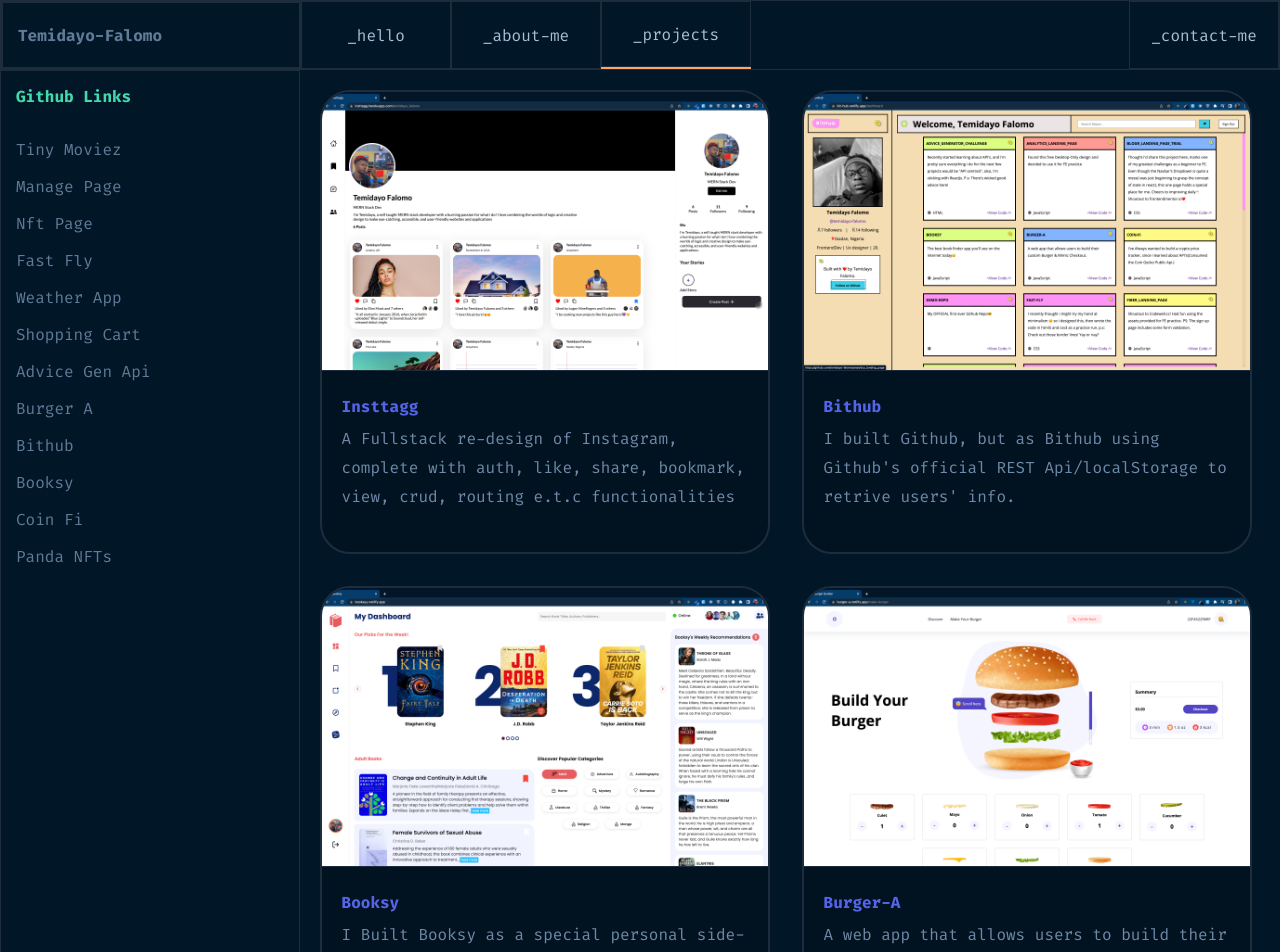
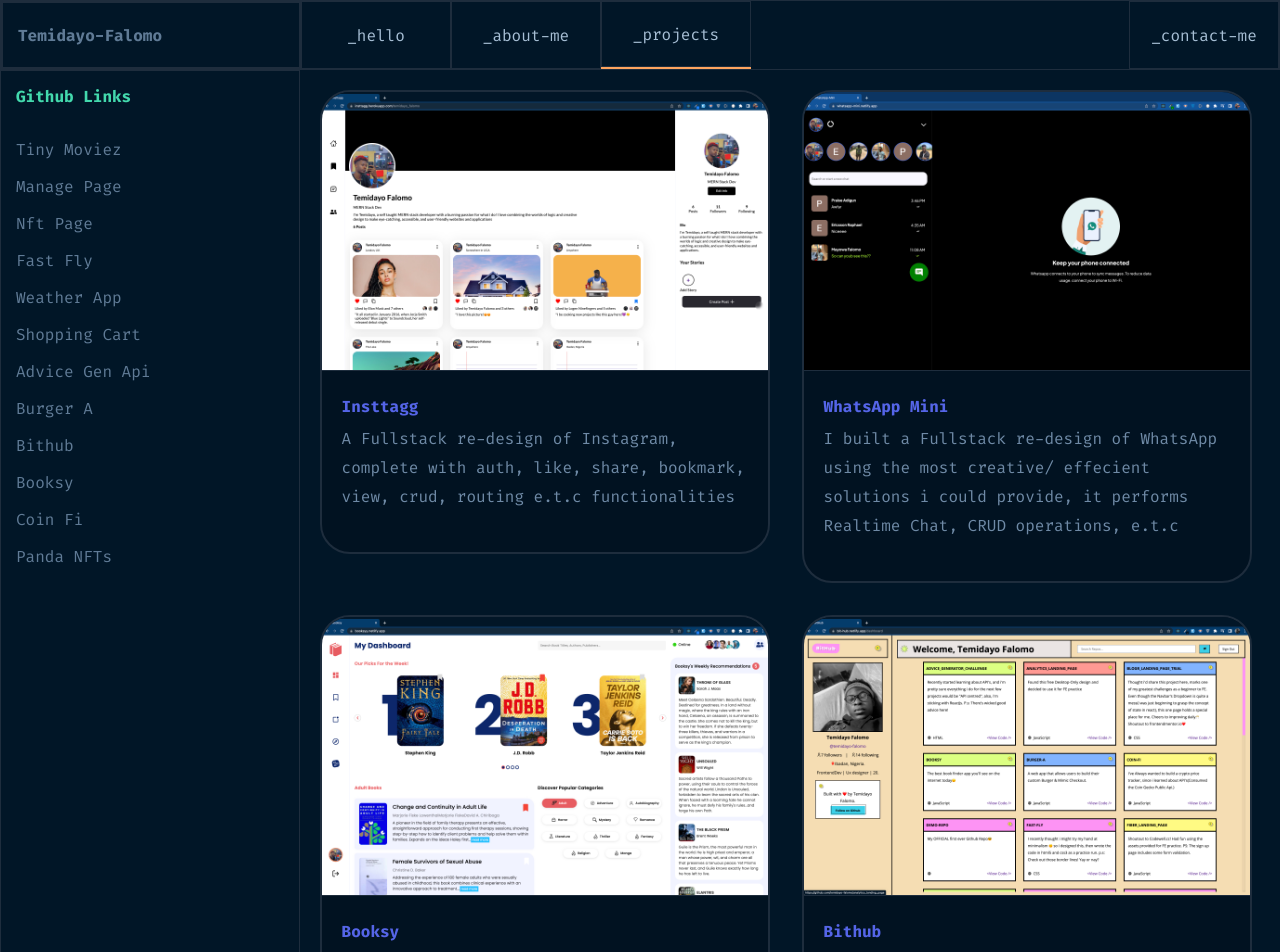
Before and after one commit to temidayo-falomo/Temidayo_Portfolio_1.0, a React (Create React App) app: page /projects in a window 1280 px wide. Shown: the top 952 px of the page. Built offline with nearby package versions, Linux system fonts and the light colour scheme.

Commit message:
new project

```diff
--- a/src/components/projectsLanding/ProjectsLanding.jsx
+++ b/src/components/projectsLanding/ProjectsLanding.jsx
@@ -7,11 +7,11 @@
   return (
     <div className="projectsLanding">
       <div className="projects-left">
-        <h1 style={{marginBottom: '2rem', color: '#43d9ad'}}>Github Links</h1>
+        <h1 style={{ marginBottom: "2rem", color: "#43d9ad" }}>Github Links</h1>
         <ul>
-          {projectList.map((proj) => {
+          {projectList.map((proj, index) => {
             return (
-              <li key={proj.name}>
+              <li key={index}>
                 <a href="#">{proj.name}</a>
               </li>
             );
@@ -20,8 +20,8 @@
       </div>
 
       <div className="projects-right">
-        {projectData.map((data)=> {
-          return <ProjectCard key={data.id} data={data}/>
+        {projectData.map((data) => {
+          return <ProjectCard key={data.id} data={data} />;
         })}
       </div>
     </div>
--- a/src/components/projectsLanding/projectsData.js
+++ b/src/components/projectsLanding/projectsData.js
@@ -1,6 +1,5 @@
 export const projectData = [
   {
-    id: "10",
     name: "Insttagg",
     img: "./assets/Projects Screenshots/insttagg.jpg",
     desc: `A Fullstack re-design of
@@ -10,14 +9,14 @@
   },
 
   {
-    id: "2",
-    name: "Bithub",
-    img: "./assets/Projects Screenshots/mini-github.jpg",
-    desc: "I built Github, but as Bithub using Github's official REST Api/localStorage to retrive users' info.",
-    link: "https://bit-hub.netlify.app/",
+    name: "WhatsApp Mini",
+    img: "./assets/Projects Screenshots/whatsapp.jpg",
+    desc: `I built a Fullstack re-design of WhatsApp using the most
+    creative/ effecient solutions i could provide, it performs Realtime Chat, CRUD operations, e.t.c`,
+    link: "https://whatsapp-mini.netlify.app",
   },
+
   {
-    id: "1",
     name: "Booksy",
     img: "./assets/Projects Screenshots/booksyy.jpg",
     desc: `I Built Booksy as a special personal side-project,
@@ -25,22 +24,26 @@
     functionalities using a BAAS(Firebase).`,
     link: "https://booksyy.netlify.app",
   },
+
   {
-    id: "3",
+    name: "Bithub",
+    img: "./assets/Projects Screenshots/mini-github.jpg",
+    desc: "I built Github, but as Bithub using Github's official REST Api/localStorage to retrive users' info.",
+    link: "https://bit-hub.netlify.app/",
+  },
+  {
     name: "Burger-A",
     img: "./assets/Projects Screenshots/burger-a-proj.png",
     desc: "A web app that allows users to build their custom Burger & Checkout.",
     link: "https://burger-a.netlify.app/make-burger",
   },
   {
-    id: "4",
     name: "Weather App",
     img: "./assets/Projects Screenshots/weather-app.jpg",
     desc: "Created my First Weather App!!(With ReactJs)Everybody should have at least one weather app in my opinion.",
     link: "https://what-is-the-weather-proj.netlify.app/",
   },
   {
-    id: "5",
     name: "Coin Fi",
     img: "./assets/Projects Screenshots/coin-fi.jpg",
     desc: "I've wanted to build a Crypto price tracker since i learned about API's(Consumed the Coin Gecko Public API)",
@@ -48,14 +51,12 @@
     env: "FaReact",
   },
   {
-    id: "6",
     name: "Tiny Moviez",
     img: "./assets/Projects Screenshots/tiny-moviez.jpg",
     desc: "Built an API powered Movie search app using The Movie database.",
     link: "https://tiny-movies-temidayo.netlify.app/",
   },
   {
-    id: "7",
     name: "My Portfolio",
     img: "./assets/Projects Screenshots/myportfolio.jpg",
     desc: `My portfolio website,
@@ -64,14 +65,12 @@
     link: "https://temidayo-falomo.netlify.app/",
   },
   {
-    id: "8",
     name: "Panda Nft",
     img: "./assets/Projects Screenshots/panda-nft.jpg",
     desc: "I built a NFT landing page using mainly inbuilt css flexbox-properties for Responsiveness.",
     link: "https://panda-nfts.netlify.app/",
   },
   {
-    id: "9",
     name: "SaturnFi(Live)",
     img: "./assets/Projects Screenshots/saturn-fi.jpg",
     desc: "Did a freelance project on a contract for a Blockchain startup.",
```
Also changed, not shown: public/assets/Projects Screenshots/whatsapp.jpg (added).
